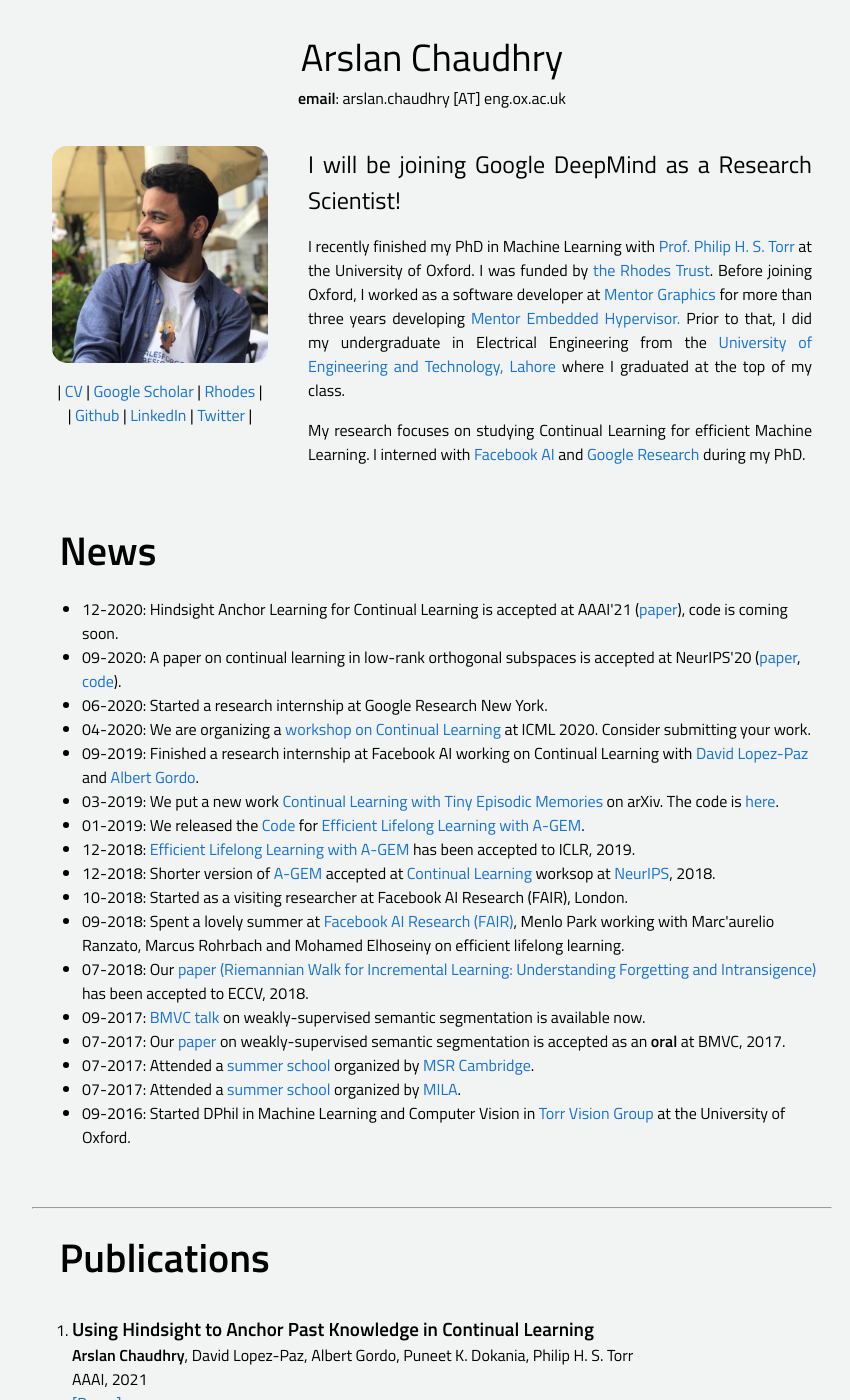
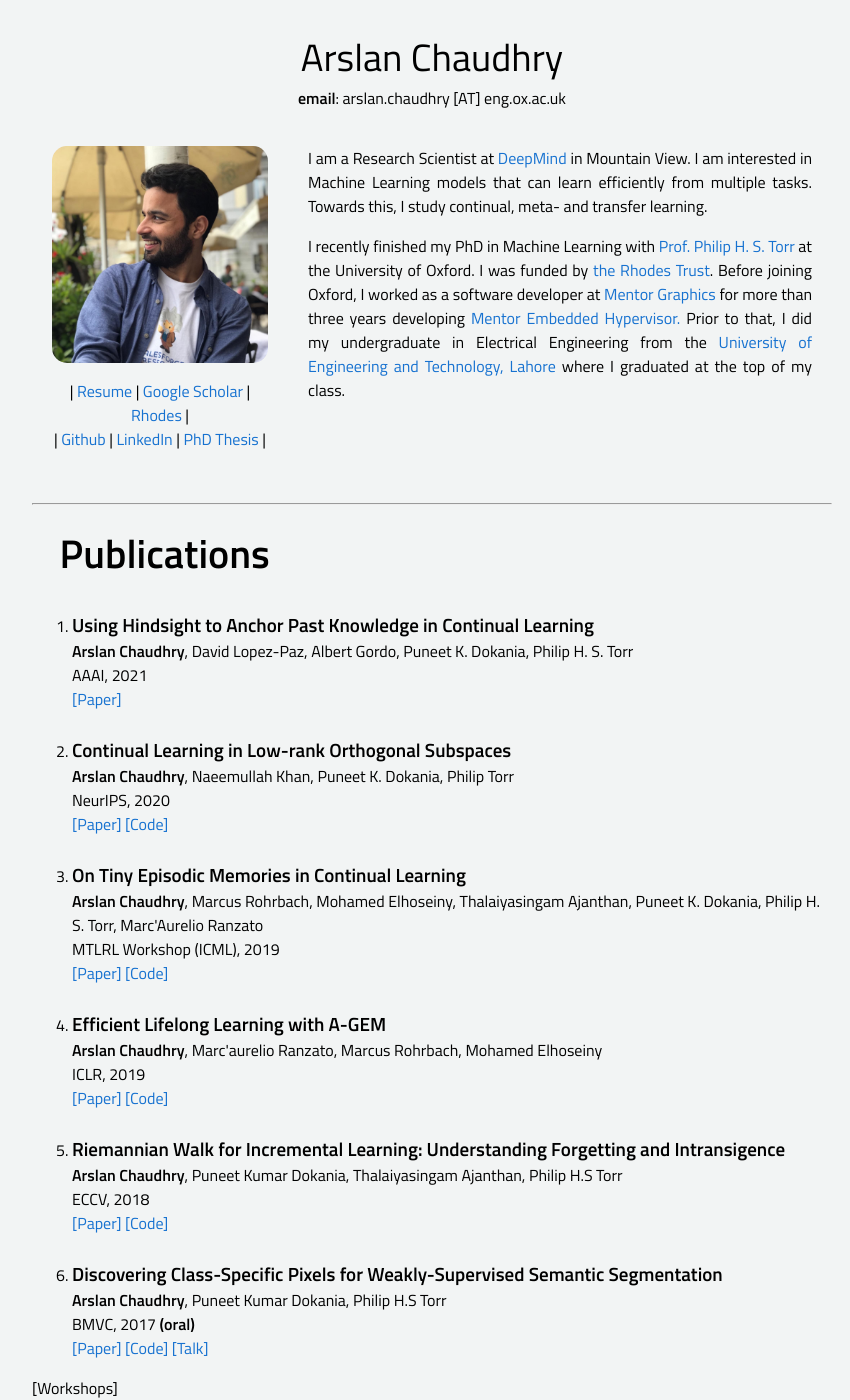
Before and after one commit to arslan-chaudhry/arslan-chaudhry.github.io, a Jekyll site: the page index.html, which Jekyll copies as it is, in a window 1280 px wide and 1400 px high. Shown: the whole window, without its empty margins (208-1058 px from the left). Built offline with Jekyll 4.4.1, drawn with Linux system fonts in a browser that asks for light colours; some of the changed text lies outside the part shown.

Commit message:
adding DeepMind

```diff
--- a/index.html
+++ b/index.html
@@ -81,49 +81,22 @@
   <tr>
     <td width="32%" valign="top"><a href="files/Arslan.jpg"><img src="files/Arslan.jpg" width="100%" style="border-radius:15px"></a>
     <p align=center>
-    | <a href="files/Arslan-Resume.pdf">CV</a> |
+    | <a href="files/Arslan-Resume.pdf">Resume</a> |
     <a href="https://scholar.google.co.uk/citations?user=FO8vjQMAAAAJ&hl=en">Google Scholar</a> |
     <a href="https://www.rhodeshouse.ox.ac.uk/scholars/rhodes-scholars-class-of-2016/muhammad-arslan-chaudhry/">Rhodes</a> |<br/>|
     <a href="https://github.com/arslan-chaudhry/">Github</a> |
     <a href="https://www.linkedin.com/in/arslanch/">LinkedIn</a> |
-    <a href="https://twitter.com/arslan_mac">Twitter</a> |
+    <a href="https://ora.ox.ac.uk/objects/uuid:7a3e5c33-864f-4cfe-8b80-e85cbf651946">PhD Thesis</a> |
     </p>
     </td>
     <td width="68%" valign="top" align="justify">
-        <p><font size="+2">I will be joining Google DeepMind as a Research Scientist!</font></p>
 
-        <p>I recently finished my PhD in Machine Learning with <a href="http://www.robots.ox.ac.uk/%7Ephst/" > Prof. Philip H. S. Torr</a> at the University of Oxford. I was funded by <a href="https://www.rhodeshouse.ox.ac.uk/">the Rhodes Trust</a>. Before joining Oxford, I worked as a software developer at <a href="https://www.mentor.com/" >Mentor Graphics</a> for more than three years developing <a href="https://www.mentor.com/embedded-software/hypervisor/" >Mentor Embedded Hypervisor.</a> Prior to that, I did my undergraduate in Electrical Engineering from the <a href="http://www.uet.edu.pk/" >University of Engineering and Technology, Lahore</a> where I graduated at the top of my class.</p>
+      <p>I am a Research Scientist at <a href="https://deepmind.com/">DeepMind</a> in Mountain View. I am interested in Machine Learning models that can learn efficiently from multiple tasks. Towards this, I study continual, meta- and transfer learning.</p>
 
-        <p>My research focuses on studying Continual Learning for efficient Machine Learning. I interned with <a href="https://ai.facebook.com/" >Facebook AI</a> and <a href="https://research.google/" >Google Research</a> during my PhD.</p>
+      <p>I recently finished my PhD in Machine Learning with <a href="http://www.robots.ox.ac.uk/%7Ephst/" > Prof. Philip H. S. Torr</a> at the University of Oxford. I was funded by <a href="https://www.rhodeshouse.ox.ac.uk/">the Rhodes Trust</a>. Before joining Oxford, I worked as a software developer at <a href="https://www.mentor.com/" >Mentor Graphics</a> for more than three years developing <a href="https://www.mentor.com/embedded-software/hypervisor/" >Mentor Embedded Hypervisor.</a> Prior to that, I did my undergraduate in Electrical Engineering from the <a href="http://www.uet.edu.pk/" >University of Engineering and Technology, Lahore</a> where I graduated at the top of my class.</p>
+
     </td>
   </tr>
-</table>
-<div>
-&nbsp;</div>
-
-<table width="100%" align="center" border="0" cellspacing="0" cellpadding="10">
-  <tr><td>
-    <sectionheading>&nbsp;&nbsp;News</sectionheading>
-    <ul>
-        <li> 12-2020: Hindsight Anchor Learning for Continual Learning is accepted at AAAI'21 (<a href="https://arxiv.org/abs/2002.08165">paper</a>), code is coming soon.
-        <li> 09-2020: A paper on continual learning in low-rank orthogonal subspaces is accepted at NeurIPS'20 (<a href="https://arxiv.org/abs/2010.11635">paper</a>, <a href="https://github.com/arslan-chaudhry/orthog_subspace">code</a>).
-        <li> 06-2020: Started a research internship at Google Research New York.
-        <li> 04-2020: We are organizing a <a href="https://sites.google.com/view/cl-icml">workshop on Continual Learning</a> at ICML 2020. Consider submitting your work.
-        <li> 09-2019: Finished a research internship at Facebook AI working on Continual Learning with <a href="https://lopezpaz.org/" > David Lopez-Paz</a> and <a href="https://agordo.github.io/" > Albert Gordo</a>.
-        <li> 03-2019: We put a new work <a href = "https://arxiv.org/abs/1902.10486" >Continual Learning with Tiny Episodic Memories</a> on arXiv. The code is <a href = "https://github.com/facebookresearch/agem" >here</a>.</li>
-        <li> 01-2019: We released the <a href = "https://github.com/facebookresearch/agem" >Code</a> for <a href = "https://arxiv.org/abs/1812.00420" >Efficient Lifelong Learning with A-GEM</a>.</li>
-        <li> 12-2018: <a href = "https://arxiv.org/abs/1812.00420" >Efficient Lifelong Learning with A-GEM</a> has been accepted to ICLR, 2019.</li>
-        <li> 12-2018: Shorter version of <a href="https://marcpickett.com/cl2018/CL-2018_paper_32.pdf" >A-GEM</a> accepted at <a href="https://nips.cc/Conferences/2018/Schedule?showEvent=10910" >Continual Learning</a> worksop at <a href="https://nips.cc/Conferences/2018" >NeurIPS</a>, 2018.
-        <li> 10-2018: Started as a visiting researcher at Facebook AI Research (FAIR), London.
-	    <li> 09-2018: Spent a lovely summer at <a href="https://research.fb.com/category/facebook-ai-research-fair/" >Facebook AI Research (FAIR)</a>, Menlo Park working with Marc'aurelio Ranzato, Marcus Rohrbach and Mohamed Elhoseiny on efficient lifelong learning.
-	    <li> 07-2018: Our <a href="https://doi.org/10.1007/978-3-030-01252-6_33" >paper (Riemannian Walk for Incremental Learning: Understanding Forgetting and Intransigence)</a> has been accepted to ECCV, 2018.</li>
-        <li> 09-2017: <a href="https://www.youtube.com/watch?v=kEqmRNf43sE" >BMVC talk</a> on weakly-supervised semantic segmentation is available now.</li>
-        <li> 07-2017: Our <a href="https://arxiv.org/abs/1707.05821" >paper</a> on weakly-supervised semantic segmentation is accepted as an <b>oral</b> at BMVC, 2017.</li>
-        <li> 07-2017: Attended a <a href="https://www.microsoft.com/en-us/research/event/ai-summer-school-2017/#" >summer school</a> organized by <a href="https://www.microsoft.com/en-us/research/" >MSR Cambridge</a>.</li>
-        <li> 07-2017: Attended a <a href="https://mila.umontreal.ca/en/cours/deep-learning-summer-school-2017/" >summer school</a> organized by <a href="https://mila.umontreal.ca/en/mila/" >MILA</a>.</li>
-	    <li> 09-2016: Started DPhil in Machine Learning and Computer Vision in <a href="http://www.robots.ox.ac.uk/%7Etvg/" >Torr Vision Group</a> at the University of Oxford.
-    </ul>
-  </td></tr>
 </table>
 <div>
 &nbsp;</div>
@@ -315,7 +288,7 @@
 <table width="100%" align="top" border="0" cellpadding="20">
   <tr>
       <ul>
-          <li><b>Conference Reviewer:</b> ICML (2019-2020), NeurIPS (2019-2020), ICLR (2021), CVPR (2019-2020), ICCV (2019), ECCV (2020)</li>
+          <li><b>Conference Reviewer:</b> ICML (2019-2020), NeurIPS (2019-2021), ICLR (2021), CVPR (2019-2020), ICCV (2019), ECCV (2020)</li>
             <li><b>Journal Reviewer:</b> IEEE TPAMI, IEEE Transaction on Multimedia</li>
       </ul>
   </tr>
```
